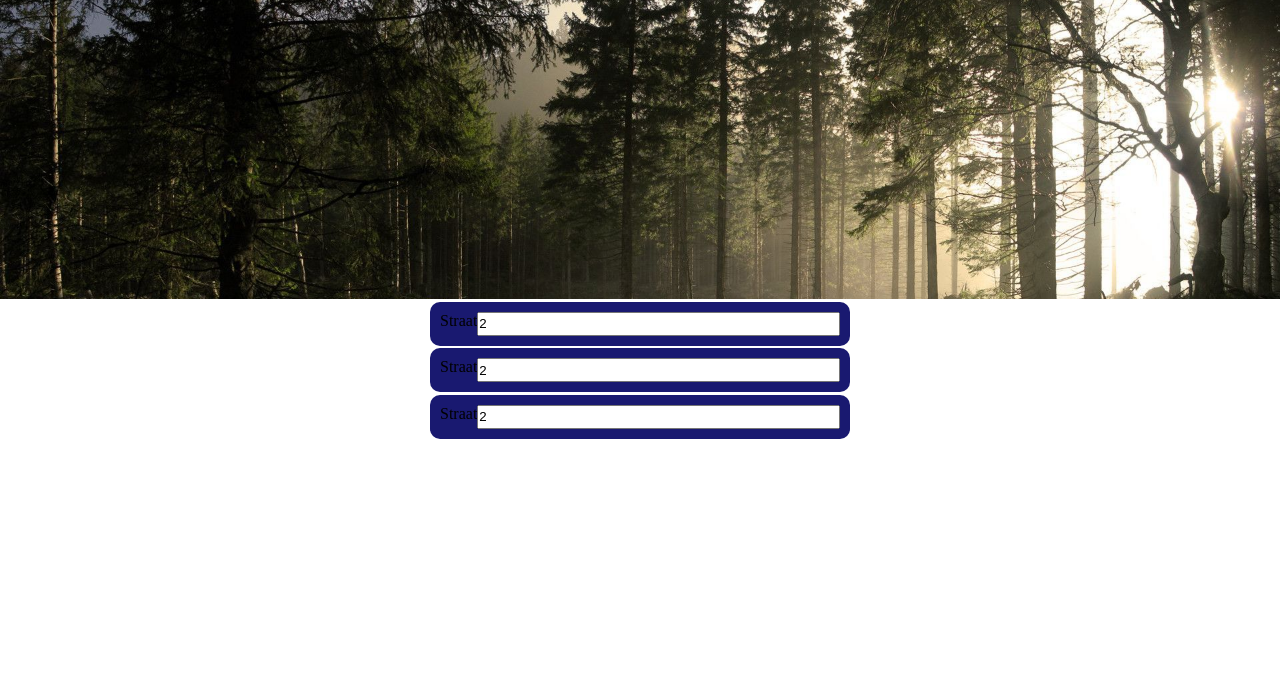
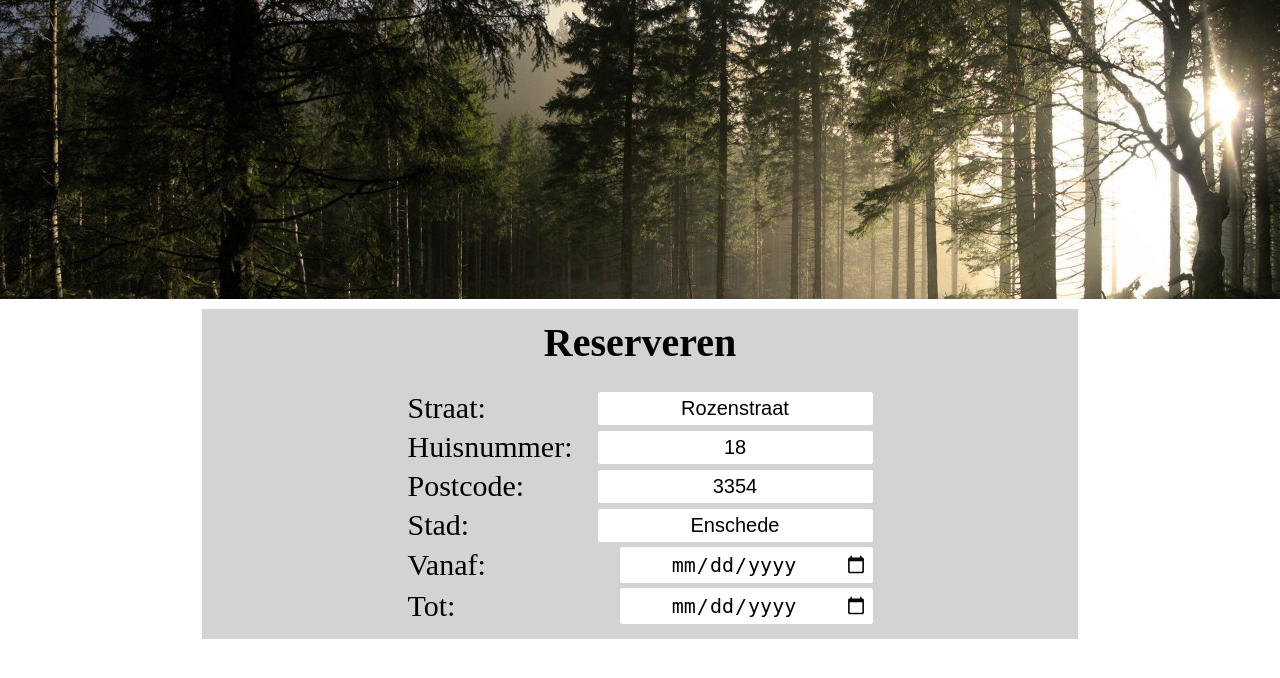
Before and after one commit to lukasdeVries/reserveringen, a PHP site: page /reserveringen/tasks/reservering.php?id=2 in a window 1280 px wide. Shown: the part 78-756 px from the top of the page. Run offline with PHP 8.4, Linux system fonts and the light colour scheme; data comes from the database, SQL or seed files in the repository.

Commit message:
reservering pagina af. Controller nog niet

```diff
--- a/css/main.css
+++ b/css/main.css
@@ -144,25 +144,62 @@ body .wrapper{
 }
 
 .container-form {
+    background: lightgray;
+    margin: 10px;
+    padding: 10px;
+}
+
+.form {
     display: flex;
     justify-content: space-between;
     flex-direction: column;
     align-items: center;
+
+    font-size: 30px;
+
 }
 
-.container-form-group {
-    background-color: midnightblue;
-    margin: 2.5px;
-    width: 400px;
-    padding: 10px;
-    border-radius: 10px;
+.reserveringTitel {
+    font-size: 40px;
+    margin-bottom: 20px;
+}
+
+.form-group {
     display: flex;
     justify-content: space-between;
+    align-items: center;
+
+    margin: 5px;
 }
 
-.container-form input[type='text'] {
-    height: 20px;
-    width: 500px;
+.form-group input{
+    border: 0px solid transparent;
+    border-radius: 2.5px;
 
+    text-align: center;
+
+    padding: 5px;
+    margin-left: 25px;
+    font-size: 20px;
+}
+
+.form-group input[type='date'] {
+    width: 243px;
+}
+
+.errorCenter{
+    font-size: 30px;
+
+    background-color: red;
+
+    border: 1px solid black;
+    border-radius: 10px;
+
+    margin-top: 10px;
+    padding: 10px;
 
 }
+
+.error {
+    color: white;
+}
--- a/tasks/reservering.php
+++ b/tasks/reservering.php
@@ -16,23 +16,64 @@
         <div class="reserveringen">
             <?php
                 $id = $_GET['id'];
+
+                require_once '../backend/conn.php';
+
+
+                $query = "SELECT * FROM huizen WHERE id= :id";
+                $statement = $conn->prepare($query);
+                $statement->execute([
+                    ":id" => $id,
+                ]);
+                $result = $statement->fetch(PDO::FETCH_ASSOC);
+
+                if (empty($result)) {
+                    ?>
+                        <div class="errorCenter">
+                            <div class="error">
+                                <p> Huis met id: <?php echo $id ?> bestaat niet </p>
+                            </div>
+                        </div>
+                    <?php
+                    die;
+                } else {
+
             ?>
+
             <div class="container-form">
-                <form action="../backend/reserveringenController" method="post">
-                    <div class="container-form-group">
-                        <label for="straat"> Straat </label>
-                        <input type="text" value=<?php echo $id?>>
-                    </div>
-                    <div class="container-form-group">
-                        <label for="straat"> Straat </label>
-                        <input type="text" value=<?php echo $id?>>
-                    </div>
-                    <div class="container-form-group">
-                        <label for="straat"> Straat </label>
-                        <input type="text" value=<?php echo $id?>>
-                    </div>
-                </form>
+                <div class="form">
+                    <h1 class="reserveringTitel">Reserveren</h1>
+                    <form action="../backend/reserveringenController.php" method="POST">
+                        <div class="form-group">
+                            <label for="straat"> Straat: </label>
+                            <input type="text" value=<?php echo $result['straat'] ?> name="straat">
+                        </div>
+                        <div class="form-group">
+                            <label for="straat"> Huisnummer: </label>
+                            <input type="text" value=<?php echo $result['huisnummer'] ?> name="huisnummer">
+                        </div>
+                        <div class="form-group">
+                            <label for="straat"> Postcode: </label>
+                            <input type="text" value=<?php echo $result['postcode'] ?> name="postcode">
+                        </div>
+                        <div class="form-group">
+                            <label for="straat"> Stad: </label>
+                            <input type="text" value=<?php echo $result['plaats'] ?> name="plaats">
+                        </div>
+                        <div class="form-group">
+                            <label for="vanaf"> Vanaf: </label>
+                            <input type="date" value="" name="vanaf">
+                        </div>
+                        <div class="form-group">
+                            <label for="tot"> Tot: </label>
+                            <input type="date" value="" name="tot">
+                        </div>
+                    </form>
+                </div>
             </div>
+
+            <?php } ?>
+
         </div>
     </div>
 
```
